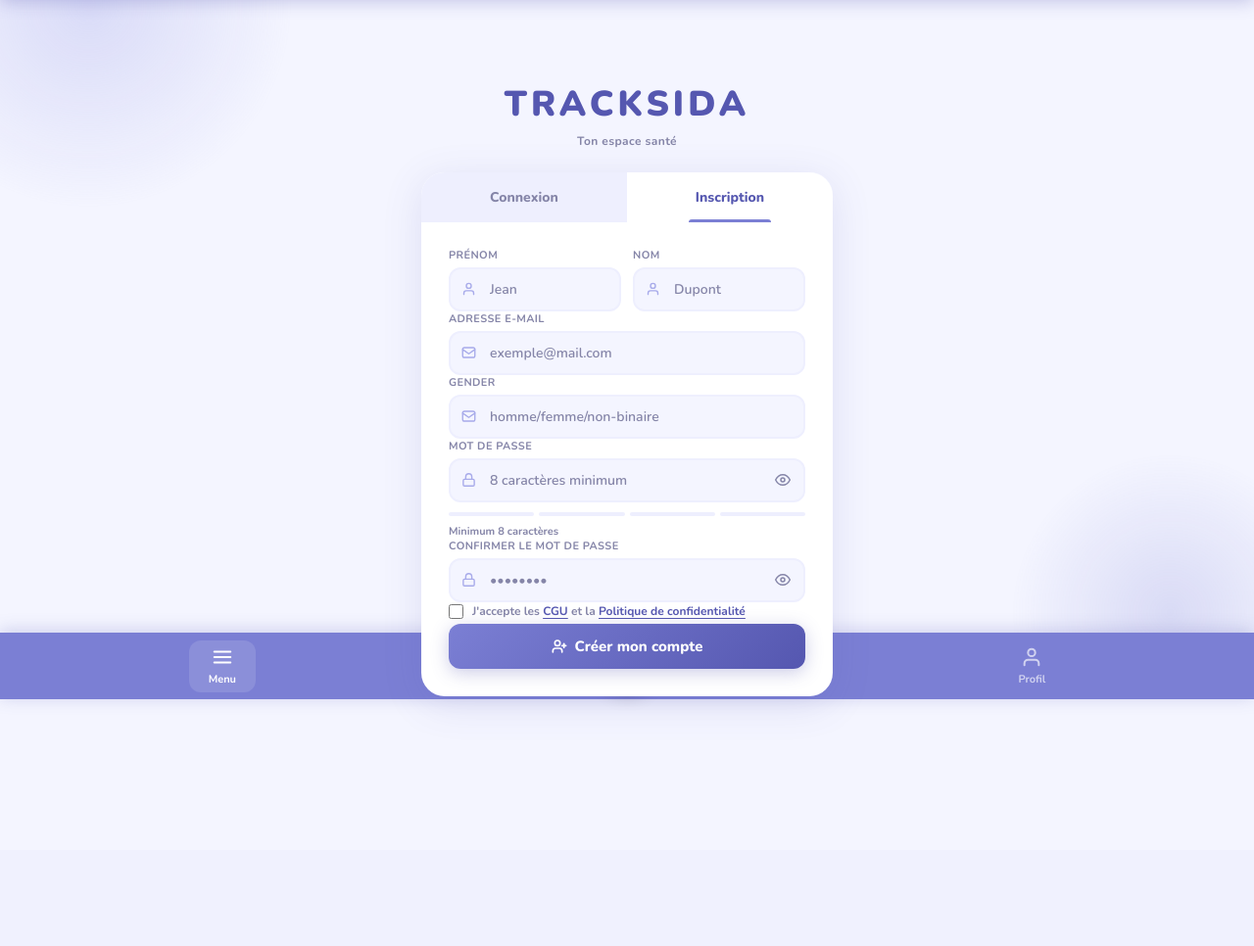
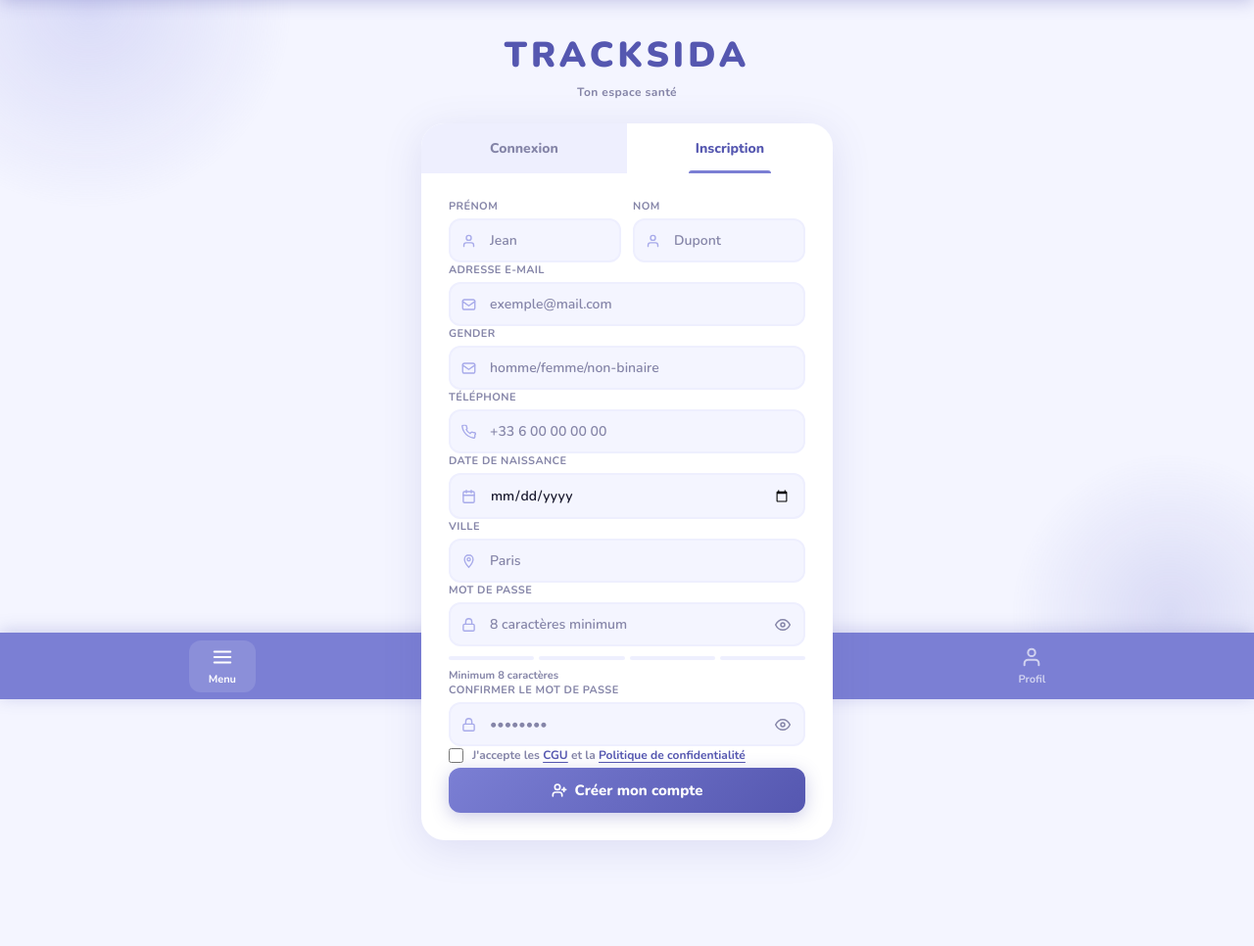
Before and after one commit to Julie-sx/TrackSida---Delivery-Project, a PHP site: page /auth/ in a window 1280 px wide, after a click on "Inscription". Shown: the part 86-1052 px from the top of the page at 98% size. Before the commit the page ends 808 px from the top, so only its background shows below. Run offline with PHP 8.4, Linux system fonts and the light colour scheme.

Commit message:
formulaire d'inscription

```diff
--- a/TrackSida/auth/index.php
+++ b/TrackSida/auth/index.php
@@ -141,6 +141,42 @@
                     <span class="field-error" id="regGenderErr">Adresse e-mail invalide.</span>
                     </div>
 
+                    <!-- Téléphone -->
+                    <div class="form-group">
+                    <label for="reg-phone">Téléphone</label>
+                    <div class="input-wrap">
+                        <span class="input-icon">
+                        <svg width="15" height="15" viewBox="0 0 24 24" fill="none" stroke="currentColor" stroke-width="2.2" stroke-linecap="round"><path d="M22 16.92v3a2 2 0 0 1-2.18 2 19.79 19.79 0 0 1-8.63-3.07A19.5 19.5 0 0 1 4.42 12a19.79 19.79 0 0 1-3.07-8.67A2 2 0 0 1 3.34 1h3a2 2 0 0 1 2 1.72c.127.96.361 1.903.7 2.81a2 2 0 0 1-.45 2.11L7.91 8.4a16 16 0 0 0 6.29 6.29l1.76-1.76a2 2 0 0 1 2.11-.45c.907.339 1.85.573 2.81.7A2 2 0 0 1 22 16.92z"/></svg>
+                        </span>
+                        <input type="tel" id="reg-phone" name="telephone" placeholder="+33 6 00 00 00 00" autocomplete="tel" required />
+                    </div>
+                    <span class="field-error" id="regPhoneErr">Numéro de téléphone invalide.</span>
+                    </div>
+
+                    <!-- Date de naissance -->
+                    <div class="form-group">
+                    <label for="reg-dob">Date de naissance</label>
+                    <div class="input-wrap">
+                        <span class="input-icon">
+                        <svg width="15" height="15" viewBox="0 0 24 24" fill="none" stroke="currentColor" stroke-width="2.2" stroke-linecap="round"><rect x="3" y="4" width="18" height="18" rx="2"/><line x1="16" y1="2" x2="16" y2="6"/><line x1="8" y1="2" x2="8" y2="6"/><line x1="3" y1="10" x2="21" y2="10"/></svg>
+                        </span>
+                        <input type="date" id="reg-dob" name="date_naissance" autocomplete="bday" required />
+                    </div>
+                    <span class="field-error" id="regDobErr">Date de naissance requise.</span>
+                    </div>
+
+                    <!-- Ville -->
+                    <div class="form-group">
+                    <label for="reg-ville">Ville</label>
+                    <div class="input-wrap">
+                        <span class="input-icon">
+                        <svg width="15" height="15" viewBox="0 0 24 24" fill="none" stroke="currentColor" stroke-width="2.2" stroke-linecap="round"><path d="M12 2C8.13 2 5 5.13 5 9c0 5.25 7 13 7 13s7-7.75 7-13c0-3.87-3.13-7-7-7z"/><circle cx="12" cy="9" r="2.5"/></svg>
+                        </span>
+                        <input type="text" id="reg-ville" name="ville" placeholder="Paris" autocomplete="address-level2" required />
+                    </div>
+                    <span class="field-error" id="regVilleErr">Ville requise.</span>
+                    </div>
+
                     <!-- Mot de passe -->
                     <div class="form-group">
                     <label for="reg-pwd">Mot de passe</label>
```
